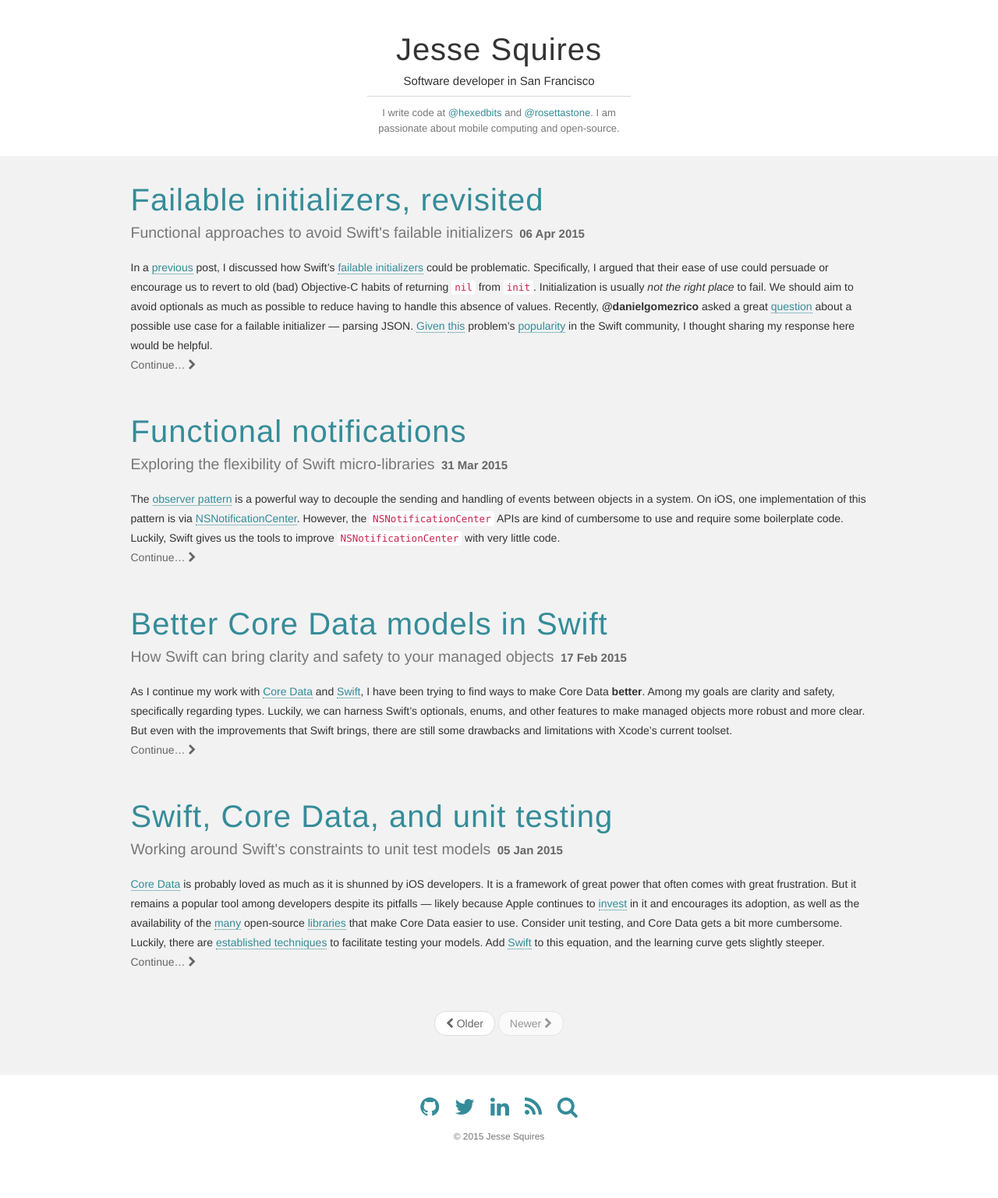
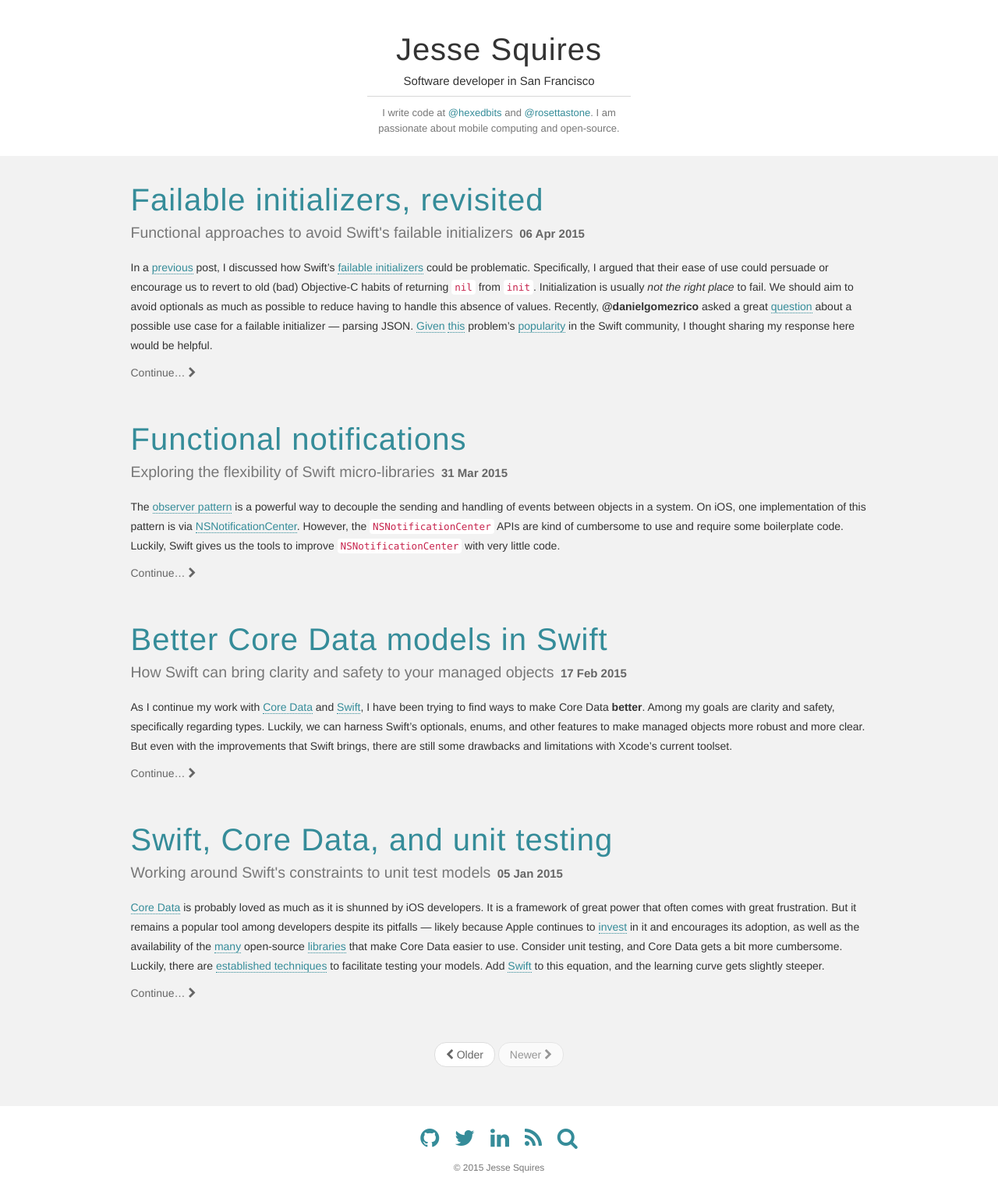
Before and after one commit to jessesquires/jessesquires.com, a Jekyll site: the page built from index.html, in a window 1280 px wide. Shown: the whole page at 78% size. Built offline with Jekyll 4.4.1, drawn with Linux system fonts in a browser that asks for light colours; nearby versions of some CDN libraries; Markdown is read by kramdown in place of the engine named in the settings; the list of posts is cut into pages by our own code; before the commit the page ends 1497 px from its top, so only the background shows below that.

Commit message:
adjust spacing

```diff
--- a/css/style.css
+++ b/css/style.css
@@ -143,13 +143,11 @@ header h1 a {
 
 .post-excerpt p {
 	margin-bottom: 0rem;
-	padding-bottom: 0rem;
+	padding-bottom: 1rem;
 }
 
 .post-continue {
 	color: #666666;
-	margin: 0rem;
-	padding: 0rem;
 }
 
 .post-continue:hover {
```
